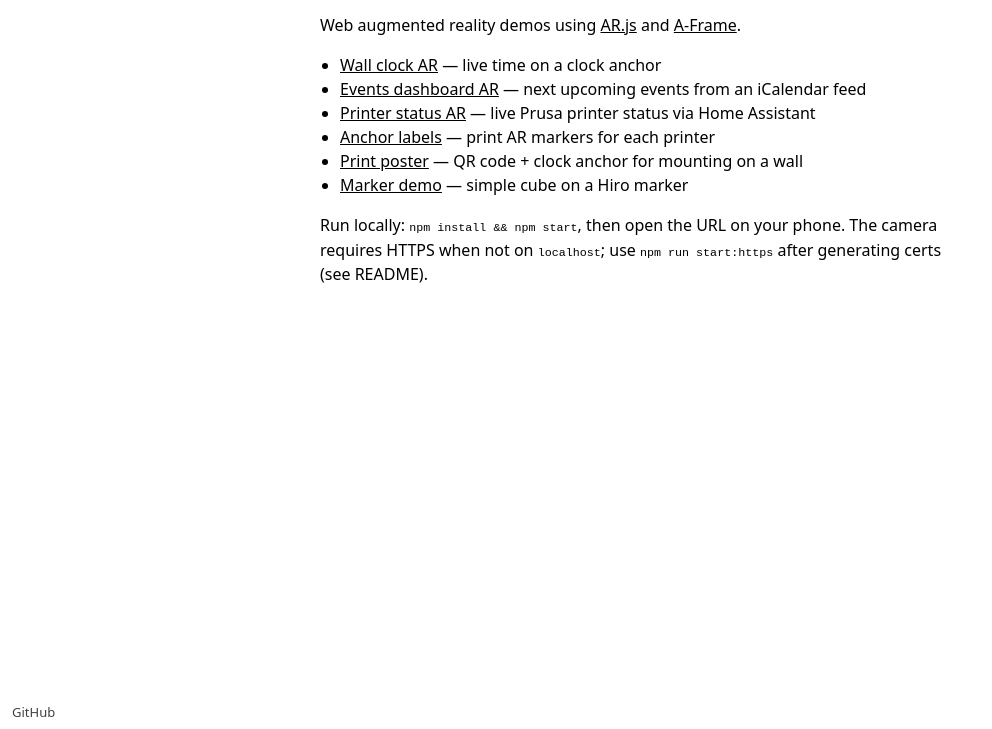
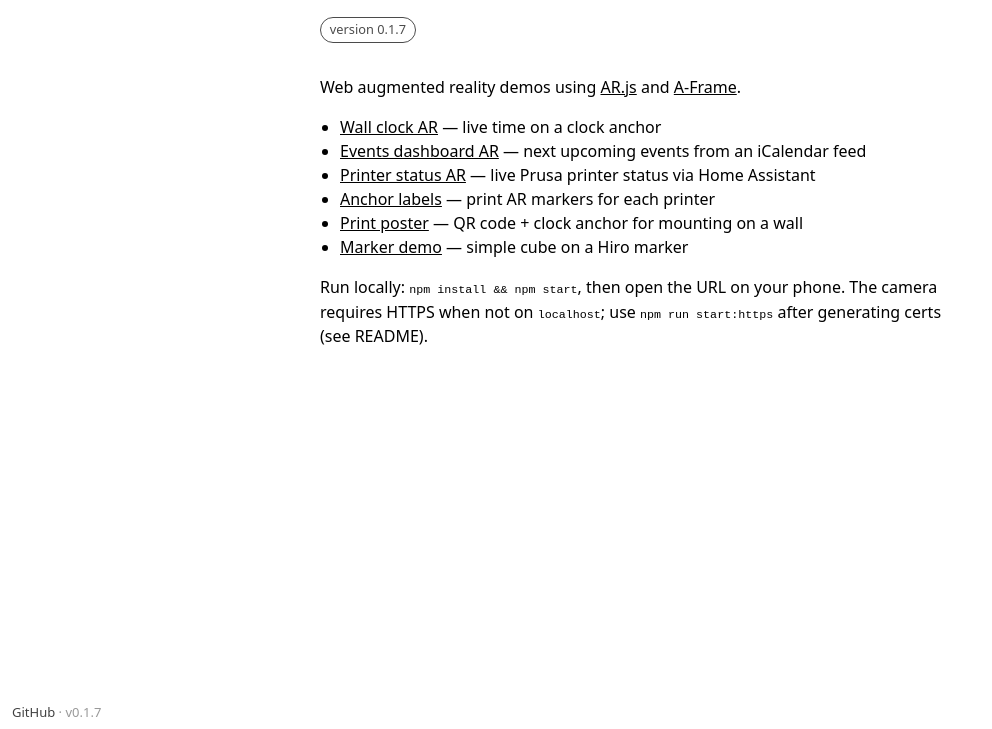
Before and after one commit to romkey/pdxhackerspace-ar-site, a website: page public/index.html in a window 1280 px wide. Shown: the part 71-800 px from the top of the page, without its empty margins (0-992 px from the left). Drawn offline with Linux system fonts and the light colour scheme.

Commit message:
Release v0.1.7: show build version on every page, fix marker patternRatio.
- Stamp the running version into public/version.json (from package.json at
  Docker build time and on `npm version`) and surface it in the shared
  footer on every page plus a badge on the landing page, so a stale Docker
  image that wasn't rebuilt is obvious at a glance.
- Set patternRatio: 0.72 on the clock/printer/events AR scenes to match the
  generated markers (they're built at a 0.72 ratio; AR.js otherwise assumes
  0.5 and samples the wrong region, hurting detection — a likely reason the
  clock marker wasn't being recognized).

Co-authored-by: Cursor <cursoragent@cursor.com>

```diff
--- a/package.json
+++ b/package.json
@@ -1,14 +1,16 @@
 {
   "name": "ar-site",
   "private": true,
-  "version": "0.1.6",
+  "version": "0.1.7",
   "description": "Augmented reality web app powered by AR.js",
   "scripts": {
     "start": "serve public -p 3000",
     "start:https": "serve public -p 3000 --ssl-cert cert.pem --ssl-key key.pem",
     "markers": "node scripts/markers/generate.mjs",
+    "stamp-version": "node scripts/stamp-version.mjs",
+    "version": "node scripts/stamp-version.mjs && git add public/version.json",
     "lint": "eslint .",
-    "test": "node --test test/server.test.js test/markers.test.mjs test/clock-faces.test.mjs test/printer-view.test.mjs"
+    "test": "node --test test/server.test.js test/markers.test.mjs test/clock-faces.test.mjs test/printer-view.test.mjs test/version.test.mjs"
   },
   "devDependencies": {
     "@eslint/js": "^9.39.1",
--- a/public/css/site-footer.css
+++ b/public/css/site-footer.css
@@ -20,10 +20,24 @@
   text-decoration: underline;
 }
 
+.site-footer__version {
+  color: #555;
+  opacity: 0.6;
+}
+
 @media (prefers-color-scheme: dark) {
   .site-footer a {
     color: #e6edf3;
   }
+  .site-footer__version {
+    color: #aab4c0;
+  }
+}
+
+body.ar-page .site-footer__version {
+  color: #fff;
+  opacity: 0.7;
+  text-shadow: 0 1px 3px rgba(0, 0, 0, 0.85);
 }
 
 body.ar-page .site-footer a {
--- a/public/index.html
+++ b/public/index.html
@@ -28,10 +28,20 @@
       code {
         font-size: 0.9em;
       }
+      .version-badge {
+        display: inline-block;
+        margin: 0.25rem 0 1rem;
+        padding: 0.15rem 0.55rem;
+        border: 1px solid currentColor;
+        border-radius: 999px;
+        font-size: 0.8rem;
+        opacity: 0.7;
+      }
     </style>
   </head>
   <body>
     <h1>AR Site</h1>
+    <p class="version-badge">version <span id="app-version">…</span></p>
     <p>Web augmented reality demos using <a href="https://ar-js-org.github.io/AR.js-Docs/">AR.js</a> and <a href="https://aframe.io/">A-Frame</a>.</p>
     <ul>
       <li><a href="wall-clock.html">Wall clock AR</a> — live time on a clock anchor</li>
@@ -47,5 +57,18 @@
     </p>
     <link rel="stylesheet" href="css/site-footer.css" />
     <script src="js/site-footer.js"></script>
+    <script>
+      fetch("/version.json", { cache: "no-store" })
+        .then(function (res) {
+          return res.ok ? res.json() : null;
+        })
+        .then(function (data) {
+          document.getElementById("app-version").textContent =
+            data && data.version ? data.version : "unknown";
+        })
+        .catch(function () {
+          document.getElementById("app-version").textContent = "unknown";
+        });
+    </script>
   </body>
 </html>
--- a/public/js/site-footer.js
+++ b/public/js/site-footer.js
@@ -3,10 +3,29 @@
 
   var footer = document.createElement("footer");
   footer.className = "site-footer";
-  footer.innerHTML =
-    '<a href="' +
-    REPO_URL +
-    '" target="_blank" rel="noopener noreferrer">GitHub</a>';
 
+  var link = document.createElement("a");
+  link.href = REPO_URL;
+  link.target = "_blank";
+  link.rel = "noopener noreferrer";
+  link.textContent = "GitHub";
+
+  var version = document.createElement("span");
+  version.className = "site-footer__version";
+
+  footer.appendChild(link);
+  footer.appendChild(version);
   document.body.appendChild(footer);
+
+  // Surface the running build so a stale Docker image is obvious at a glance.
+  fetch("/version.json", { cache: "no-store" })
+    .then(function (res) {
+      return res.ok ? res.json() : null;
+    })
+    .then(function (data) {
+      if (data && data.version) version.textContent = " · v" + data.version;
+    })
+    .catch(function () {
+      /* version is best-effort */
+    });
 })();
--- /dev/null
+++ b/public/version.json
@@ -0,0 +1 @@
+{"name":"ar-site","version":"0.1.7"}
```
Also changed, not shown: public/events.html (+1 -1 lines), public/printer.html (+1 -1 lines), public/wall-clock.html (+1 -1 lines), scripts/stamp-version.mjs (added, +24 -0 lines), test/version.test.mjs (added, +48 -0 lines), README.md, 3 other files.
